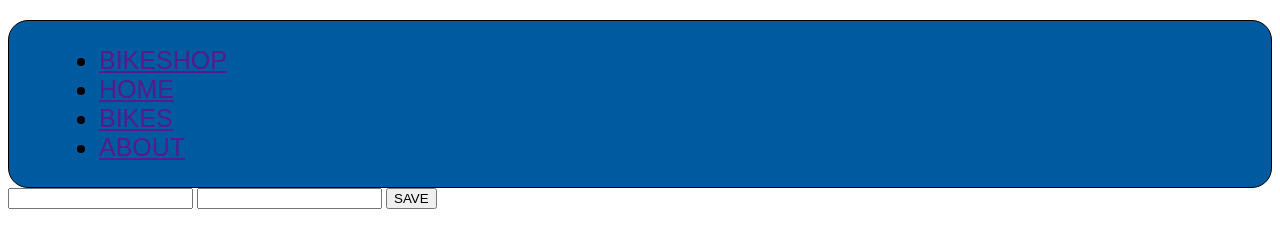
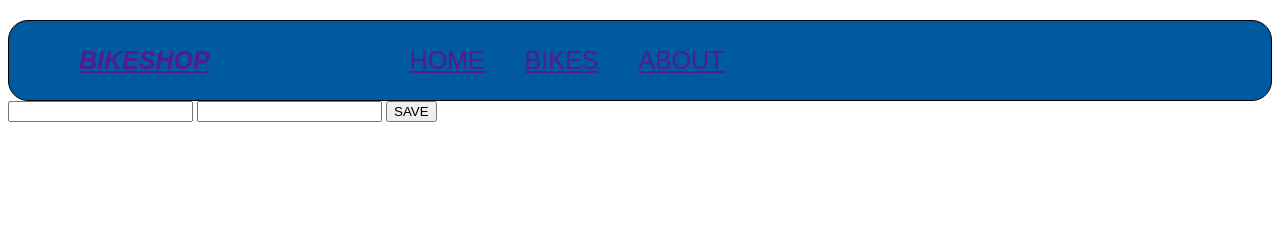
Before and after one commit to Bair471/main, a website: page frontend/index.html in a window 1280 px wide. Drawn offline with Linux system fonts and the light colour scheme.

Commit message:
Commit 51

```diff
--- a/frontend/index.css
+++ b/frontend/index.css
@@ -8,3 +8,20 @@
     background-color: #005aa0;
     margin-top: 20px;
 }
+
+#menu ul {
+    list-style: none;
+    display: inline-flex;
+    margin-left: 200px;
+}
+
+.BIKESHOP {
+    margin-right: 200px;
+    margin-left: -220px;
+    font-weight: bold;
+    font-style: italic;
+}
+
+li {
+    margin-right: 40px;
+}
```
